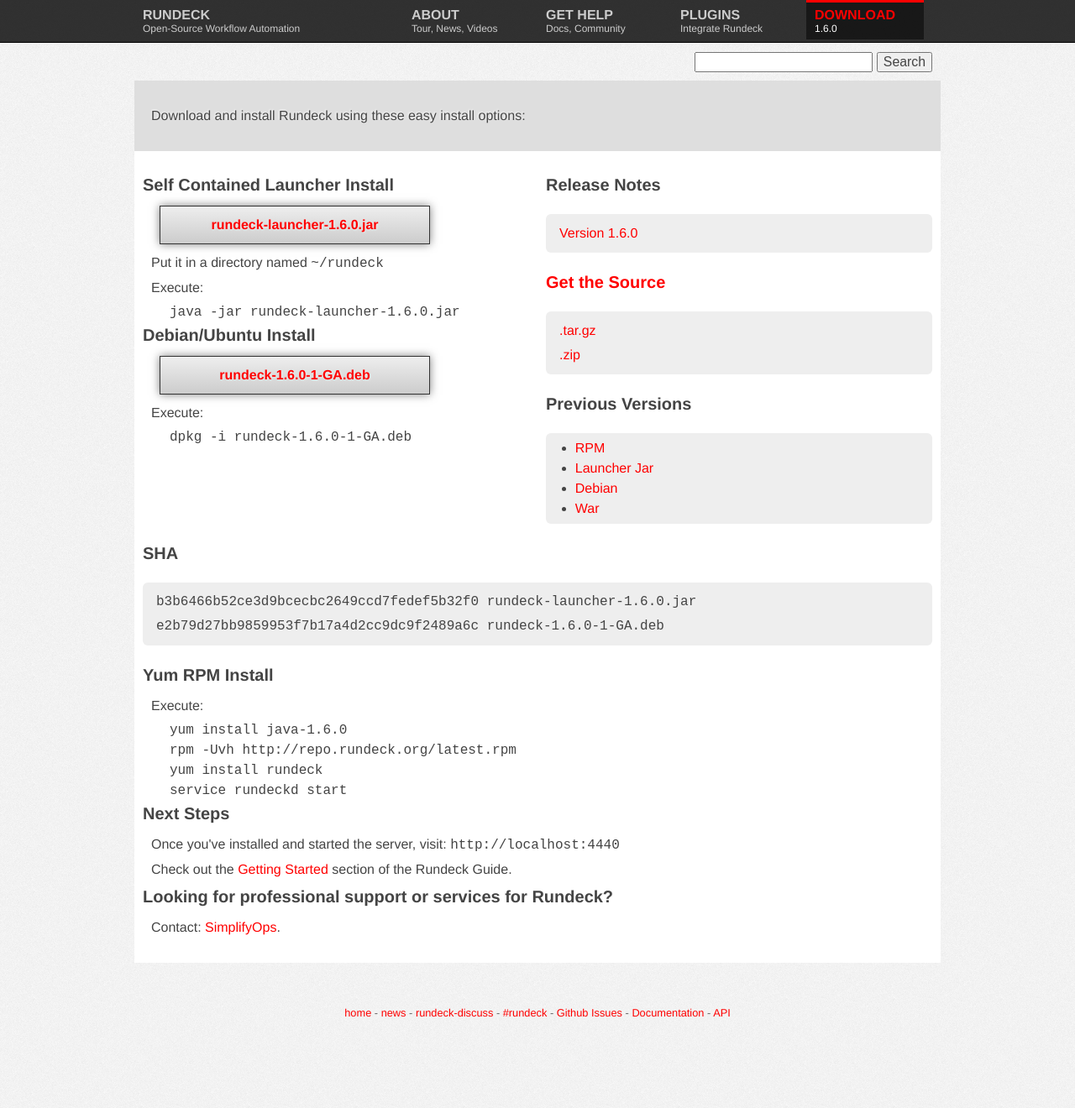
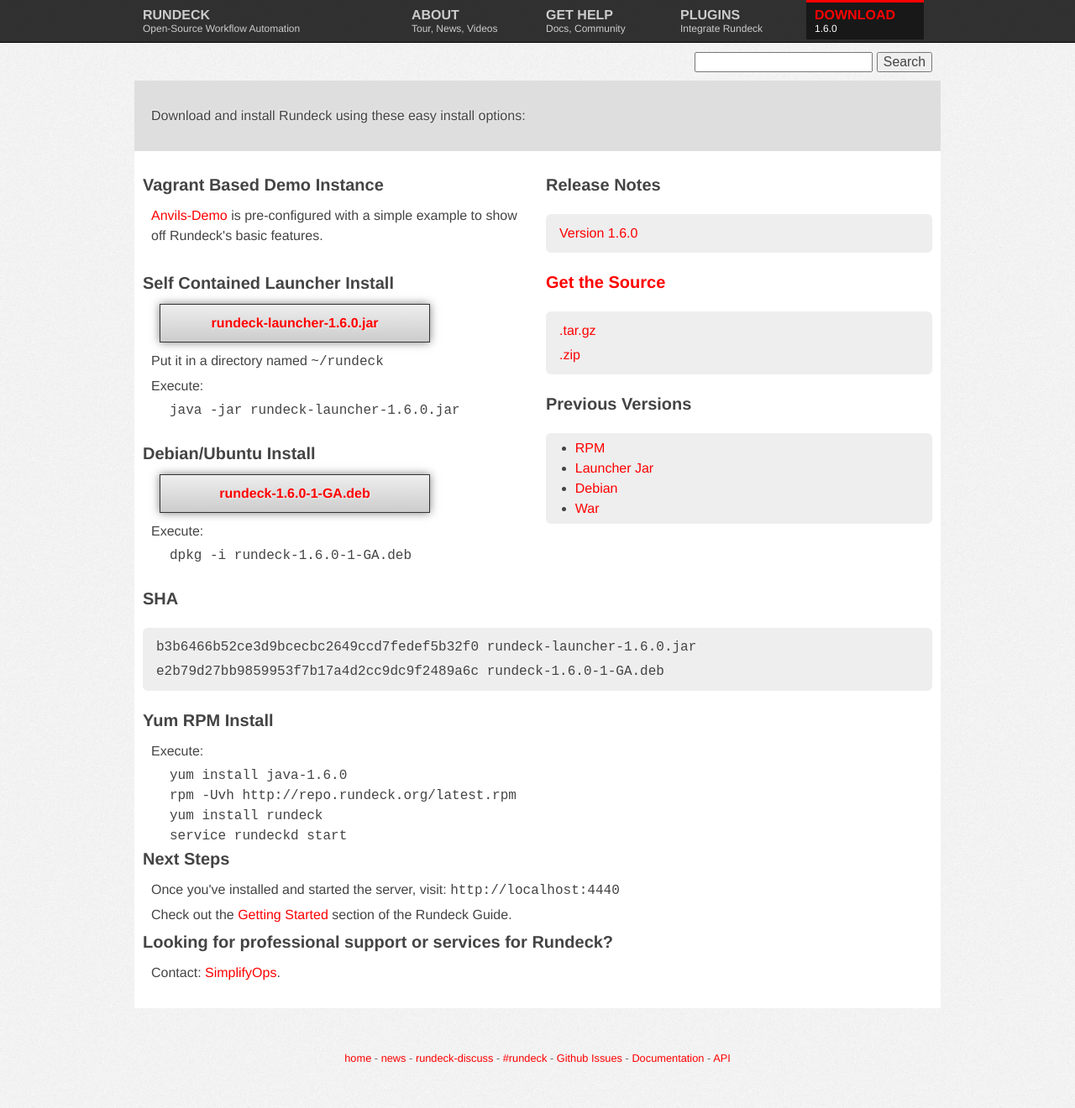
Before and after one commit to rundeck/rundeck-ghpages, a Jekyll site: the page built from downloads.html, in a window 1280 px wide. Shown: the whole page at 84% size. Built offline with Jekyll 4.4.1, drawn with Linux system fonts in a browser that asks for light colours; nearby versions of some CDN libraries; before the commit the page ends 1266 px from its top, so only the background shows below that.

Commit message:
Added news post for 1.6 release Added anvils-demo to download page Minor tweaks to style.css

```diff
--- a/css/style.css
+++ b/css/style.css
@@ -216,6 +216,10 @@
 }
 
 article p {
+    margin: 5px 10px;
+}
+
+article strong {
     margin: 5px 10px;
 }
 
--- a/downloads.html
+++ b/downloads.html
@@ -20,6 +20,13 @@
     <article class="container_12">
 
     <div class="grid_6">
+        <h2>Vagrant Based Demo Instance</h2>
+        <div>
+
+            <p><a href="https://github.com/rundeck/anvils-demo" target="_blank">Anvils-Demo</a> is pre-configured with a simple example to show off Rundeck's basic features.</p>
+
+        </div>
+        <br>
         <h2>Self Contained Launcher Install</h2>
         <div>
 
@@ -31,12 +38,11 @@
                 <div style="margin-left:2em;"><code>java -jar <span >{{site.rd_jar_name}}</span></code></div>
 
         </div>
-
+        <br>
         <h2>Debian/Ubuntu Install</h2>
 
               <div>
                 <p>
-
                 <a class="dlbutton" href="{{site.rd_deb_url}}">{{site.rd_deb_name}}</a>
                 </p>
                 <p>Execute:</p>
@@ -71,6 +77,7 @@
           <div class="clear"></div>
 
           <div class="grid_12">
+           <br>
             <h2>SHA</h2>
             <div class="callout">
             <p><a name="launcher_sha"></a>
```
Also changed, not shown: news/_posts/2013-08-06-Rundeck-160-is-now-available.md (added, +45 -0 lines). Lines whose indentation alone changed are shown as unchanged.
